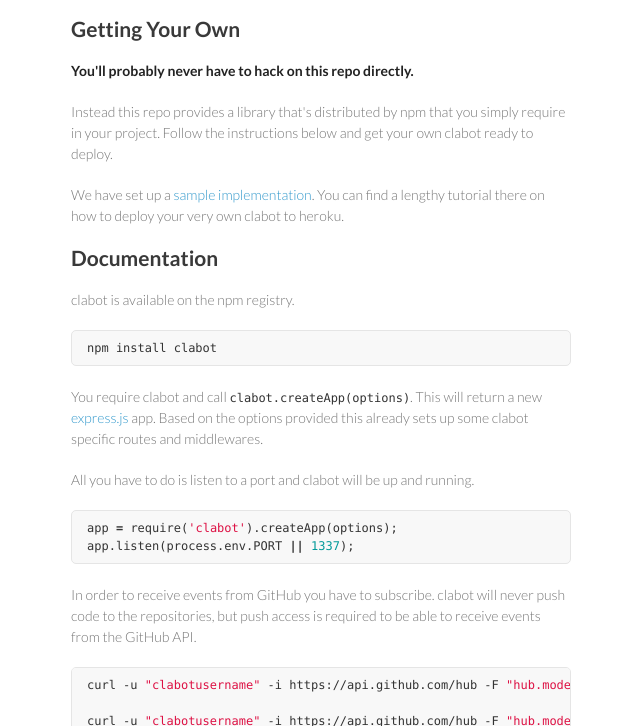
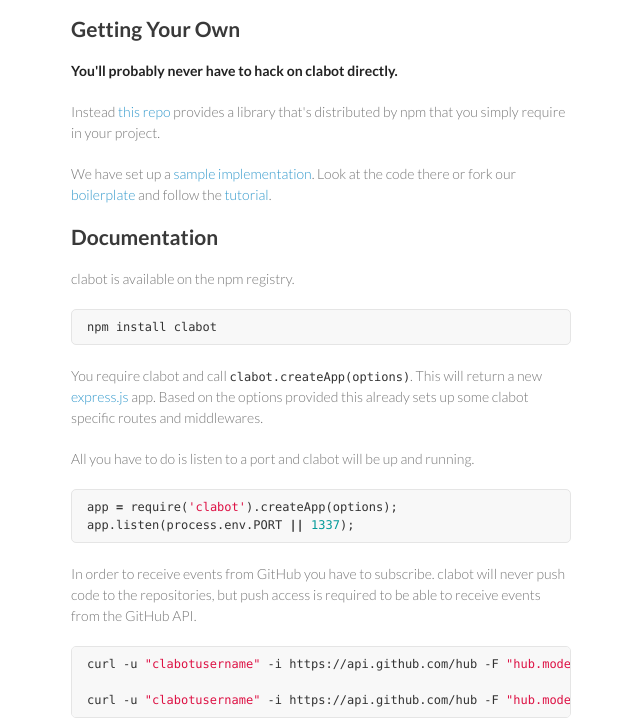
Before and after one commit to clabot/clabot.github.com, a website: page index.html in a window 1280 px wide. Shown: the part 1572-2298 px from the top of the page, without its empty margins (499-1139 px from the left). Drawn offline with Linux system fonts and the light colour scheme.

Commit message:
clarify getting your own

```diff
--- a/index.html
+++ b/index.html
@@ -13,7 +13,7 @@
     <![endif]-->
   </head>
   <body>
-    <a href="https://github.com/clabot/clabot"><img style="position: absolute; top: 0; right: 0; border: 0;" src="https://s3.amazonaws.com/github/ribbons/forkme_right_red_aa0000.png" alt="Fork me on GitHub"></a>
+    <a href="https://github.com/clabot/clabot"><img style="position: fixed; top: 0; right: 0; border: 0;" src="https://s3.amazonaws.com/github/ribbons/forkme_right_red_aa0000.png" alt="Fork me on GitHub"></a>
     <div class="wrapper">
       <header>
         <a href='/'><img src="http://en.gravatar.com/userimage/20257526/bb65aa5c4ec93b91c4a2c620d2181d3d.png?size=256" alt="clabot"></a>
@@ -33,7 +33,7 @@
 
 <p>clabot <strong>automatically checks Pull Requests</strong> submitted to your repository.</p>
 
-<p>If the sender hasn't signed the <strong>C</strong>onstributor <strong>L</strong>icense <strong>A</strong>greement, he <strong>comments with instructions</strong>, otherwise the maintainer will be notified.</p>
+<p>If the sender hasn't signed the <strong>C</strong>ontributor <strong>L</strong>icense <strong>A</strong>greement, he <strong>comments with instructions</strong>, otherwise the maintainer will be notified.</p>
 
 <p><em><a href="http://en.wikipedia.org/wiki/Contributor_License_Agreement">What a CLA is and why you need one</a></em></p>
 
@@ -70,11 +70,11 @@
 
 <h2 id="getting-your-own">Getting Your Own</h2>
 
-<p><strong>You'll probably never have to hack on this repo directly.</strong></p>
+<p><strong>You'll probably never have to hack on clabot directly.</strong></p>
 
-<p>Instead this repo provides a library that's distributed by npm that you simply require in your project. Follow the instructions below and get your own clabot ready to deploy.</p>
+<p>Instead <a href="https://github.com/clabot/clabot">this repo</a> provides a library that's distributed by npm that you simply require in your project.</p>
 
-<p>We have set up a <a href="http://github.com/clabot/sample">sample implementation</a>. You can find a lengthy tutorial there on how to deploy your very own clabot to heroku.</p>
+<p>We have set up a <a href="http://github.com/clabot/sample">sample implementation</a>. Look at the code there or fork our <a href="http://github.com/clabot/boilerplate">boilerplate</a> and follow the <a href="https://github.com/clabot/boilerplate/blob/master/README.md">tutorial</a>.</p>
 
 <h2 id="documentation">Documentation</h2>
 
```
